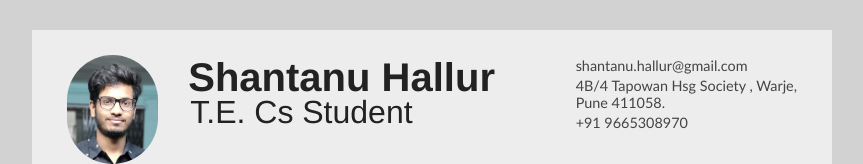
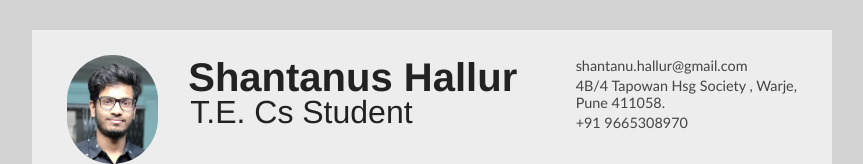
Before and after one commit to shantanuhallur/resume, a plain HTML site: page index.html in a window 1280 px wide. Shown: the top 164 px of the page, without its empty margins (208-1071 px from the left). Drawn offline with Linux system fonts and the light colour scheme; a web font is replaced by a local one.

Commit message:
name changed

```diff
--- a/index.html
+++ b/index.html
@@ -25,7 +25,7 @@
 		</div>
 
 		<div id="name">
-			<h1 class="quickFade delayTwo">Shantanu Hallur</h1>
+			<h1 class="quickFade delayTwo">Shantanus Hallur</h1>
 			<h2 class="quickFade delayThree">T.E. Cs Student</h2>
 		</div>
 
```
